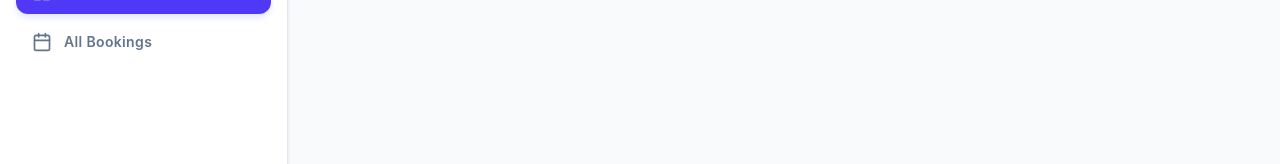
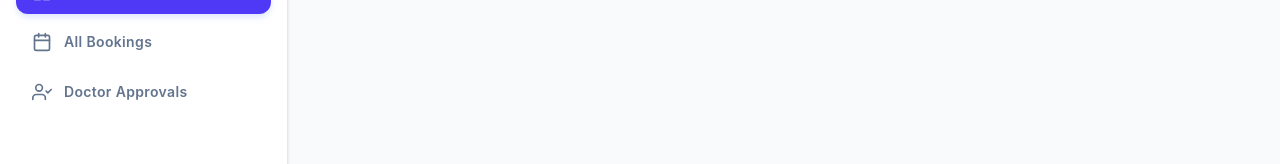
Before and after one commit to AaishaShahani2001/Y3S1-ITPM, a React app in the folder frontend/: page /admin-dashboard in a window 1280 px wide. Shown: the part 207-371 px from the top of the page. Built offline with nearby package versions, Linux system fonts and the light colour scheme; the HTML template or start-up script is replaced by a standard one.

Commit message:
Implement admin approval tab in admin dashboard

```diff
--- a/frontend/src/pages/admin/AdminDashboard.jsx
+++ b/frontend/src/pages/admin/AdminDashboard.jsx
@@ -7,7 +7,7 @@ import AdminOverview from '../../components/admin/AdminOverview';
 // import ManageBookings from '../../components/admin/ManageBookings';
 import AllBookings from '../../components/admin/AllBookings';
 // import AllUsers from '../../components/admin/AllUsers';
-// import DoctorApprovals from '../../components/admin/DoctorApprovals';
+import DoctorApprovals from '../../components/admin/DoctorApprovals';
 // import AddGuidancePrograms from '../../components/admin/AddGuidencePrograms';
 // import AdminProfile from '../../components/admin/AdminProfile';
 
@@ -20,7 +20,7 @@ const AdminDashboard = () => {
     // { name: 'Manage Bookings', icon: <FiActivity />, component: <ManageBookings /> },
     { name: 'All Bookings', icon: <FiCalendar />, component: <AllBookings /> },
     // { name: 'All Users', icon: <FiUsers />, component: <AllUsers /> },
-    // { name: 'Doctor Approvals', icon: <FiUserCheck />, component: <DoctorApprovals /> },
+    { name: 'Doctor Approvals', icon: <FiUserCheck />, component: <DoctorApprovals /> },
     // { name: 'Add Guidance', icon: <FiPlusSquare />, component: <AddGuidancePrograms /> },
     // { name: 'Profile', icon: <FiUser />, component: <AdminProfile /> },
   ];
```
